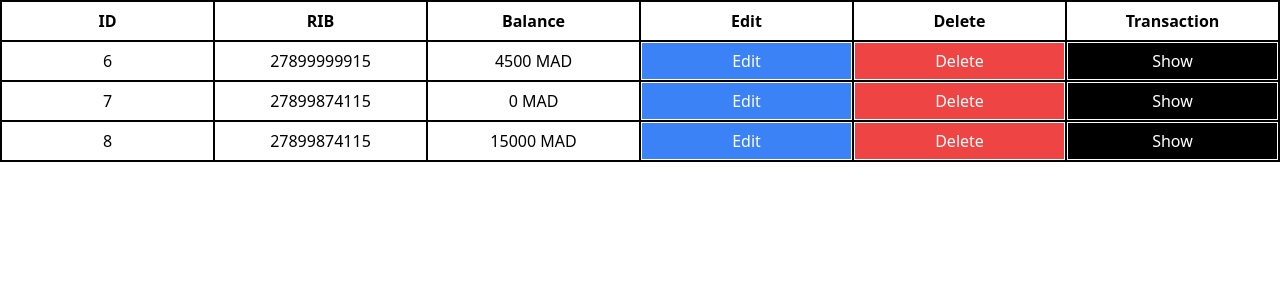
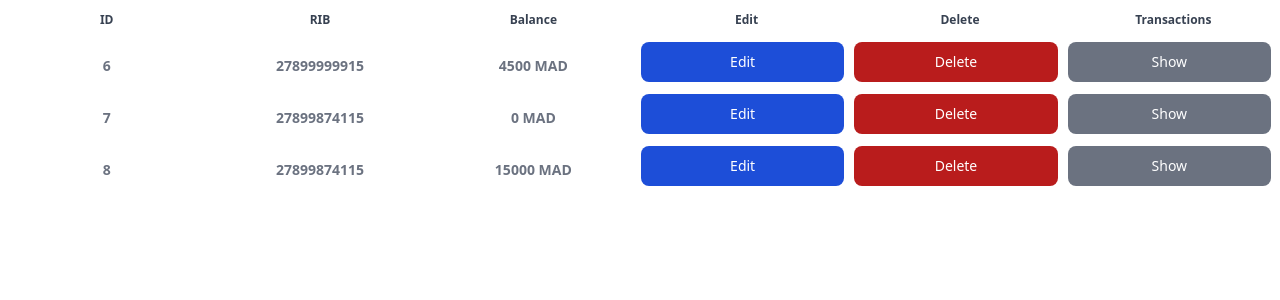
Before and after one commit to Mr-AXEL01/BANK-OF-MOROCCO, a PHP site: page /ajaxAffich/accountaffich.php in a window 1280 px wide. Shown: the top 300 px of the page. Run offline with PHP 8.4, Linux system fonts and the light colour scheme; data comes from the database, SQL or seed files in the repository; some libraries are stand-ins or nearby versions.

Commit message:
changes UI/Ux

```diff
--- a/Banques.php
+++ b/Banques.php
@@ -65,7 +65,7 @@ if (isset($_POST['Deletes']) && isset($_POST['bankid'])) {
 <body class ="bg-gray-100  bg-cover">
         <header class="header sticky h-[12vh]  top-0 bg-white shadow-md flex items-center justify-between px-8 py-02 z-50 	">
             <!-- logo -->
-            <a href="" class="flex items-center font-bold text-yellow-600	gap-[7px]">
+            <a href="" class="flex items-center font-bold text-blue-950	gap-[7px]">
                 <img src="images/CentralLogo.png" alt="" class="md:h-[60px] md:w-[150px] h-[35px] w-[90px]">
                 ADMIN
             </a>
--- a/ajaxAffich/accountaffich.php
+++ b/ajaxAffich/accountaffich.php
@@ -30,10 +30,10 @@ if (isset($_POST['submit']) && isset($_POST['userid'])) {
 
             if ($user_result->num_rows > 0) {
                 $user_row = $user_result->fetch_assoc();
-                echo "<div class ='flex w-[100%]  justify-center h-[60px] border-[2px] border-black border-solid items-center text-black'>";
-                echo "<p class='border-[2px] border-black border-solid w-[85%] h-[100%] flex items-center  justify-center'>Username : {$user_row["username"]}</p>";
-                echo "<p class='border-[2px] border-black border-solid w-[85%] h-[100%] flex items-center  justify-center'>first Name : {$user_row["firstName"]}</p>";
-                echo "<p class='border-[2px] border-black border-solid w-[85%] h-[100%] flex items-center  justify-center'>family Name : {$user_row["familyName"]}</p>";
+                echo "<div class ='flex w-[100%]  justify-center h-[60px]  items-center text-black'>";
+                echo "<p class=' w-[85%] h-[100%] flex items-center  justify-center'>Username : {$user_row["username"]}</p>";
+                echo "<p class='w-[85%] h-[100%] flex items-center  justify-center'>first Name : {$user_row["firstName"]}</p>";
+                echo "<p class=' w-[85%] h-[100%] flex items-center  justify-center'>family Name : {$user_row["familyName"]}</p>";
                 echo "</div>";
             }
 
@@ -42,45 +42,45 @@ if (isset($_POST['submit']) && isset($_POST['userid'])) {
             $result = $conn->query($sql);
 
             if ($result->num_rows > 0) {
-                echo '<table class="leading-9 h-[90%]  w-[100%] text-center text-black">';
-                echo '<thead>
+                echo '<table class="w-full text-sm text-left rtl:text-right text-gray-500 dark:text-gray-400">';
+                echo '<thead class="text-xs text-gray-700 upperclass=" w-[11%] px-6 py-3 text-center" scope="col"
                         <tr>
-                            <th class="border-[2px] border-black border-solid w-[15%] ">ID</th>
-                            <th class="border-[2px] border-black border-solid w-[15%] ">RIB</th>
-                            <th class="border-[2px] border-black border-solid w-[15%] ">Balance</th>
-                            <th class="border-[2px] border-black border-solid w-[15%] ">Edit</th>
-                            <th class="border-[2px] border-black border-solid w-[15%] ">Delete</th>
-                            <th class="border-[2px] border-black border-solid w-[15%] ">Transactions</th>
+                            <th class=" w-[11%] px-6 py-3 text-center" scope="col" ">ID</th>
+                            <th class=" w-[11%] px-6 py-3 text-center" scope="col" ">RIB</th>
+                            <th class=" w-[11%] px-6 py-3 text-center" scope="col" ">Balance</th>
+                            <th class=" w-[11%] px-6 py-3 text-center" scope="col" ">Edit</th>
+                            <th class=" w-[11%] px-6 py-3 text-center" scope="col" ">Delete</th>
+                            <th class=" w-[11%] px-6 py-3 text-center" scope="col" ">Transactions</th>
                         </tr>
                     </thead>';
                 while ($row = $result->fetch_assoc()) {
                     echo "<tr>
-                            <td class='border-[2px] border-black border-solid '>" . $row["accountId"] . " </td>
-                            <td class='border-[2px] border-black border-solid '>" . $row["RIB"] . "  MAD</td>
-                            <td class='border-[2px] border-black border-solid '> " . $row["balance"] . " </td>
+                            <td class='px-6 py-4 font-semibold text-center'>" . $row["accountId"] . " </td>
+                            <td class='px-6 py-4 font-semibold text-center'>" . $row["RIB"] . "  </td>
+                            <td class='px-6 py-4 font-semibold text-center'> " . $row["balance"] . "  MAD</td>
 
 
 
 
-                            <td class='border-[2px] border-black border-solid '>
-                            <form action='addaccounts.php' method='post' class='height-[80px] cursor-pointer w-[100%] hover:bg-blue-700 bg-blue-500 hover:text-white text-white '>
+                            <td >
+                            <form action='addaccounts.php' method='post' class=' cursor-pointer text-center focus:outline-none text-white bg-blue-700 hover:bg-blue-800 focus:ring-4 focus:ring-blue-300 font-medium rounded-lg text-sm px-5 py-2.5 me-2 mb-2 dark:bg-blue-600 dark:hover:bg-blue-700 dark:focus:ring-blue-900'>
                             <input type='hidden' name='operation' value='" . $row["accountId"] . "'>
                             <input type='hidden' name='accountid' value='" . $row["accountId"] . "'>
-                            <input type='submit'  name='editing' value='Edit'>
+                            <input type='submit'  name='editing' value='Edit' class=' cursor-pointer'>
                         </form>
 
                             </td>
-                            <td class='border-[2px] border-black border-solid '>
-                            <form action='accounts.php' method='post' class='height-[80px] cursor-pointer w-[100%] hover:bg-red-700 bg-red-500 hover:text-white text-white '>
+                            <td >
+                            <form action='accounts.php' method='post' class=' cursor-pointer text-center focus:outline-none text-white bg-red-700 hover:bg-red-800 focus:ring-4 focus:ring-red-300 font-medium rounded-lg text-sm px-5 py-2.5 me-2 mb-2 dark:bg-red-600 dark:hover:bg-red-700 dark:focus:ring-red-900'>
                                 <input type='hidden' name='delete' value='" . $row["accountId"] . "'>
-                                <input type='submit'  name='deleteaccount' value='Delete'>
+                                <input type='submit'  name='deleteaccount' value='Delete' class=' cursor-pointer'>
                             </form>
                         </td>
-                        <td class='border-[2px] border-black border-solid '>
-                        <form action='transactions.php' method='post' class='height-[80px] cursor-pointer w-[100%] hover:bg-gray-900 bg-black hover:text-white text-white '>
+                        <td >
+                        <form action='transactions.php' method='post' class=' cursor-pointer text-center focus:outline-none text-white bg-gray-500 hover:bg-gray-800 focus:ring-4 focus:ring-gray-300 font-medium rounded-lg text-sm px-5 py-2.5 me-2 mb-2 dark:bg-gray-600 dark:hover:bg-gray-700 dark:focus:ring-gray-900'>
 
                             <input type='hidden' name='accountid' value='" . $row["accountId"] . "'>
-                            <input type='submit' name='submit'  value='Show'>
+                            <input type='submit' name='submit'  value='Show' class=' cursor-pointer'>
                             </form>
                             </td>
                         </tr>";
@@ -90,56 +90,52 @@ if (isset($_POST['submit']) && isset($_POST['userid'])) {
                 echo "<p class='text-center'>0 results</p>";
             }
         } else {
-            // Handle the case when 'submit' and 'bankid' are not set (initial page load)
-            // Fetch data for 'compts' table
+
             $sqlall = "SELECT * FROM `account` WHERE RIB LIKE '%$searchTerm%'";
             $result2 = $conn->query($sqlall);
 
             if ($result2->num_rows > 0) {
-                echo '<table class="leading-9  w-[100%] text-center h-[7vh] items-start text-black">';
-                echo '<thead>
+                echo '<table class="w-full text-sm text-left rtl:text-right text-gray-500 dark:text-gray-400">';
+                echo '<thead class="text-xs text-gray-700 upperclass=" w-[11%] px-6 py-3 text-center" scope="col"
                         <tr>
-                        <th class="border-[2px] border-black border-solid w-[15%] ">ID</th>
-                            <th class="border-[2px] border-black border-solid w-[15%] ">RIB</th>
-                            <th class="border-[2px] border-black border-solid w-[15%] ">Balance</th>
-                            <th class="border-[2px] border-black border-solid w-[15%] ">Edit</th>
-                            <th class="border-[2px] border-black border-solid w-[15%] ">Delete</th>
-                            <th class="border-[2px] border-black border-solid w-[15%] ">Transaction</th>
+                            <th class=" w-[11%] px-6 py-3 text-center" scope="col" ">ID</th>
+                            <th class=" w-[11%] px-6 py-3 text-center" scope="col" ">RIB</th>
+                            <th class=" w-[11%] px-6 py-3 text-center" scope="col" ">Balance</th>
+                            <th class=" w-[11%] px-6 py-3 text-center" scope="col" ">Edit</th>
+                            <th class=" w-[11%] px-6 py-3 text-center" scope="col" ">Delete</th>
+                            <th class=" w-[11%] px-6 py-3 text-center" scope="col" ">Transactions</th>
                         </tr>
                     </thead>';
                 while ($row = $result2->fetch_assoc()) {
-
                     echo "<tr>
-                    <td class='border-[2px] border-black border-solid '>" . $row["accountId"] . " </td>
-                    <td class='border-[2px] border-black border-solid '> " . $row["RIB"] . "</td>
-                    <td class='border-[2px] border-black border-solid '> " . $row["balance"] . "  MAD</td>
+                            <td class='px-6 py-4 font-semibold text-center'>" . $row["accountId"] . " </td>
+                            <td class='px-6 py-4 font-semibold text-center'>" . $row["RIB"] . "  </td>
+                            <td class='px-6 py-4 font-semibold text-center'> " . $row["balance"] . " MAD</td>
 
 
 
 
-
-                            <td class='border-[2px] border-black border-solid '>
-                            <form action='addaccounts.php' method='post' class='height-[80px] cursor-pointer w-[100%] hover:bg-blue-700 bg-blue-500 hover:text-white text-white '>
+                            <td >
+                            <form action='addaccounts.php' method='post' class=' cursor-pointer text-center focus:outline-none text-white bg-blue-700 hover:bg-blue-800 focus:ring-4 focus:ring-blue-300 font-medium rounded-lg text-sm px-5 py-2.5 me-2 mb-2 dark:bg-blue-600 dark:hover:bg-blue-700 dark:focus:ring-blue-900'>
                             <input type='hidden' name='operation' value='" . $row["accountId"] . "'>
                             <input type='hidden' name='accountid' value='" . $row["accountId"] . "'>
-                            <input type='submit'  name='editing' value='Edit'>
+                            <input type='submit'  name='editing' value='Edit' class=' cursor-pointer'>
                         </form>
 
                             </td>
-                            <td class='border-[2px] border-black border-solid '>
-                            <form action='accounts.php' method='post' class='height-[80px] cursor-pointer w-[100%] hover:bg-red-700 bg-red-500 hover:text-white text-white '>
+                            <td >
+                            <form action='accounts.php' method='post' class=' cursor-pointer text-center focus:outline-none text-white bg-red-700 hover:bg-red-800 focus:ring-4 focus:ring-red-300 font-medium rounded-lg text-sm px-5 py-2.5 me-2 mb-2 dark:bg-red-600 dark:hover:bg-red-700 dark:focus:ring-red-900'>
                                 <input type='hidden' name='delete' value='" . $row["accountId"] . "'>
-                                <input type='submit'  name='deleteaccount' value='Delete'>
+                                <input type='submit'  name='deleteaccount' value='Delete' class=' cursor-pointer'>
                             </form>
                         </td>
+                        <td >
+                        <form action='transactions.php' method='post' class=' cursor-pointer text-center focus:outline-none text-white bg-gray-500 hover:bg-gray-800 focus:ring-4 focus:ring-gray-300 font-medium rounded-lg text-sm px-5 py-2.5 me-2 mb-2 dark:bg-gray-600 dark:hover:bg-gray-700 dark:focus:ring-gray-900'>
 
-                        <td class='border-[2px] border-black border-solid '>
-                    <form action='transactions.php' method='post' class='height-[80px] cursor-pointer w-[100%] hover:bg-gray-900 bg-black hover:text-white text-white '>
-
-                        <input type='hidden' name='accountid' value='" . $row["accountId"] . "'>
-                        <input type='submit' name='submit'  value='Show'>
-                        </form>
-                        </td>
+                            <input type='hidden' name='accountid' value='" . $row["accountId"] . "'>
+                            <input type='submit' name='submit'  value='Show' class=' cursor-pointer'>
+                            </form>
+                            </td>
                         </tr>";
                 }
                 echo '</table>';
```
Also changed, not shown: Accounts.php (+9 -10 lines), addtransactions.php (+10 -10 lines), ajaxAffich/transactionaffich.php (+36 -38 lines), ajaxAffich/usersaffich.php (+50 -52 lines), transactions.php (+11 -12 lines), users.php (+11 -12 lines).
